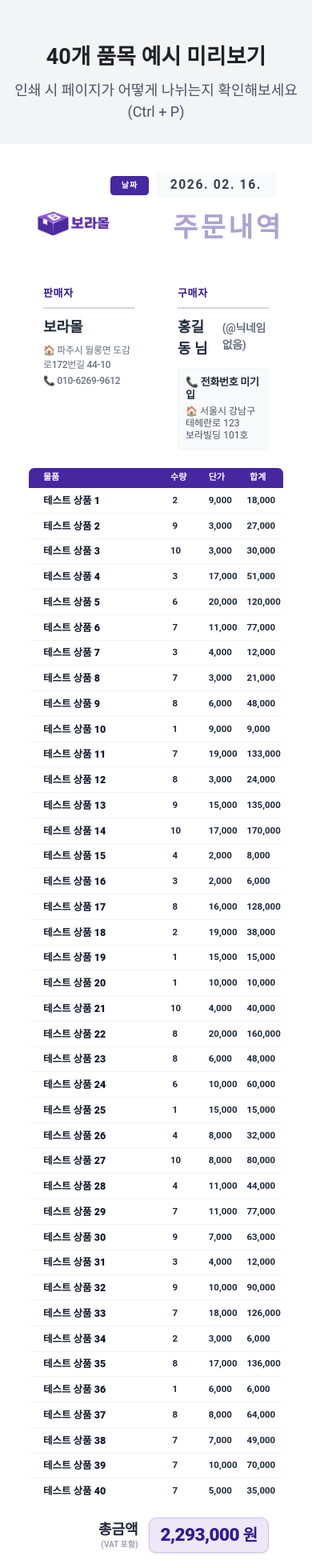
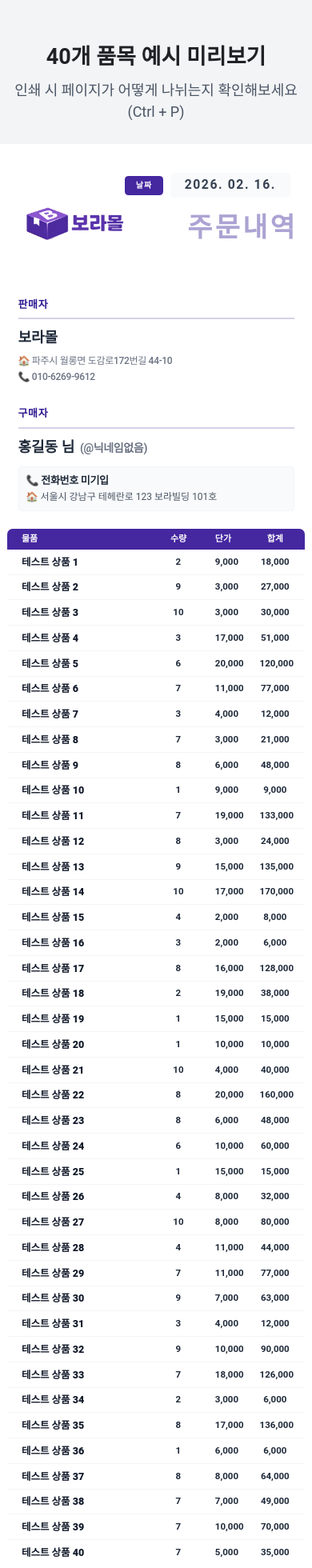
Before and after one commit to dlsekals/boramall, a Next.js app: page /invoice/preview in a window 390 px wide. Shown: the top 1960 px of the page at 80% size. Built offline with nearby package versions, Linux system fonts and the light colour scheme; no server answers; the database is empty.

Commit message:
style: Make invoice template responsive for mobile

```diff
--- a/app/components/InvoiceTemplate.tsx
+++ b/app/components/InvoiceTemplate.tsx
@@ -68,7 +68,7 @@ export default function InvoiceTemplate({ data, hideButtons = false, customId }:
   const textColor = "text-[#311b92]";
 
   return (
-    <div id={elementId} className="bg-white max-w-2xl mx-auto shadow-lg relative min-h-[800px] flex flex-col">
+    <div id={elementId} className="bg-white max-w-2xl mx-auto shadow-lg relative min-h-[800px] flex flex-col overflow-hidden sm:overflow-visible">
 
       {/* Paid Stamp */}
       {data.isPaid && (
@@ -78,7 +78,7 @@ export default function InvoiceTemplate({ data, hideButtons = false, customId }:
       )}
 
       {/* Header */}
-      <div className="px-8 pt-6 pb-2 flex justify-between items-start border-b-2 border-transparent">
+      <div className="px-4 sm:px-8 pt-6 pb-2 flex justify-between items-start border-b-2 border-transparent">
         <div className="flex-1 flex items-center pt-2">
             {/* Logo: base64 properly background-stripped natively */}
             <img src={cleanLogo} alt="보라몰" className="h-28 lg:h-32 object-contain transform scale-110 origin-left" />
@@ -93,7 +93,7 @@ export default function InvoiceTemplate({ data, hideButtons = false, customId }:
       </div>
 
       {/* Addresses */}
-      <div className="grid grid-cols-2 gap-12 px-12 pb-4 pt-1">
+      <div className="grid grid-cols-1 sm:grid-cols-2 gap-6 sm:gap-12 px-5 sm:px-12 pb-4 pt-4 sm:pt-1">
           <div>
               <h3 className={`font-bold text-[13px] mb-1.5 tracking-wider ${textColor}`}>판매자</h3>
               <div className={`h-0.5 w-full bg-[#311b92] opacity-20 mb-2`}></div>
@@ -129,7 +129,7 @@ export default function InvoiceTemplate({ data, hideButtons = false, customId }:
       </div>
 
       {/* Table */}
-      <div className="px-8 pb-3">
+      <div className="px-2 sm:px-8 pb-3 overflow-x-auto">
           <table className="w-full text-left border-collapse table-fixed mt-1">
             <thead>
               <tr className={`${themeColor} text-white`}>
@@ -160,7 +160,7 @@ export default function InvoiceTemplate({ data, hideButtons = false, customId }:
           </table>
 
           {/* Total Price Right Aligned */}
-          <div className="flex justify-end items-end mt-4 mb-2 pr-4">
+          <div className="flex justify-end items-end mt-4 mb-2 pr-2 sm:pr-4">
               <div className="flex flex-col items-end mr-3 mb-0.5">
                   <span className="font-extrabold text-gray-800 text-base">총금액</span>
                   <span className="text-[10px] font-bold text-gray-400 mt-[-2px]">(VAT 포함)</span>
@@ -177,20 +177,20 @@ export default function InvoiceTemplate({ data, hideButtons = false, customId }:
       <div className="flex-1"></div>
 
       {/* Footer / Payment Methods */}
-      <div className="bg-[#f9f9fb] w-full pt-6 pb-6 px-12 border-t border-gray-100 break-inside-avoid shadow-inner mt-auto">
-          <div className="flex items-start justify-between">
-              <div className="text-left flex-1 pr-4 pt-3">
+      <div className="bg-[#f9f9fb] w-full pt-6 pb-6 px-4 sm:px-12 border-t border-gray-100 break-inside-avoid shadow-inner mt-auto">
+          <div className="flex flex-col sm:flex-row items-center sm:items-start justify-between gap-6 sm:gap-0">
+              <div className="text-center sm:text-left w-full sm:flex-1 sm:pr-4 pt-0 sm:pt-3">
                   <p className="text-[13px] font-bold text-[#ff5252] break-keep leading-snug mb-3">
-                    * 입금은 방송 다음날 오후 1시이전 미입금시<br/>
+                    * 입금은 방송 다음날 오후 1시이전 미입금시<br className="hidden sm:block"/>
                     주문이 자동 취소 됩니다.
                   </p>
                   <p className="text-[12px] font-bold text-gray-500 break-keep leading-snug">
-                    * 사업자 번호로 영수증 발행 원하실 경우,<br/>
+                    * 사업자 번호로 영수증 발행 원하실 경우,<br className="hidden sm:block"/>
                     따로 기입해 주시기 바랍니다.
                   </p>
               </div>
 
-              <div className="bg-white rounded border border-gray-200 shadow-sm w-[300px] flex flex-col items-center justify-center pt-2 pb-2 px-5 relative">
+              <div className="bg-white rounded border border-gray-200 shadow-sm w-full max-w-[300px] flex flex-col items-center justify-center pt-2 pb-2 px-5 relative mx-auto sm:mx-0">
                   <div className="font-extrabold text-[20px] text-[#4527a0] mb-1 tracking-wider leading-none">
                       입금하실 계좌
                   </div>
```
